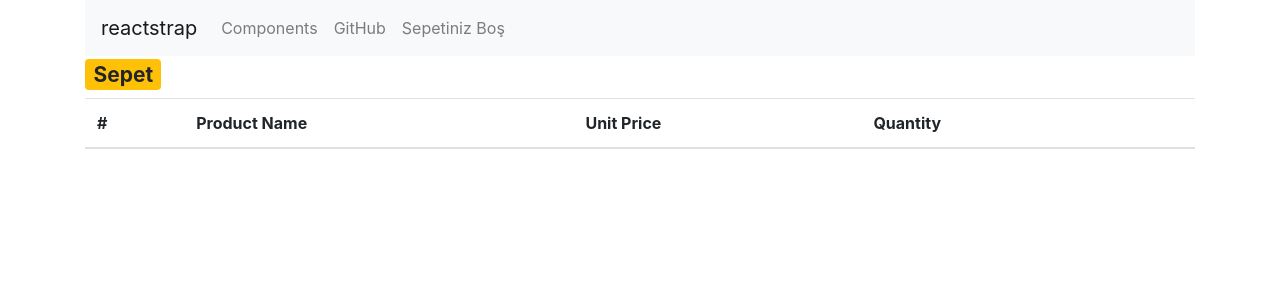
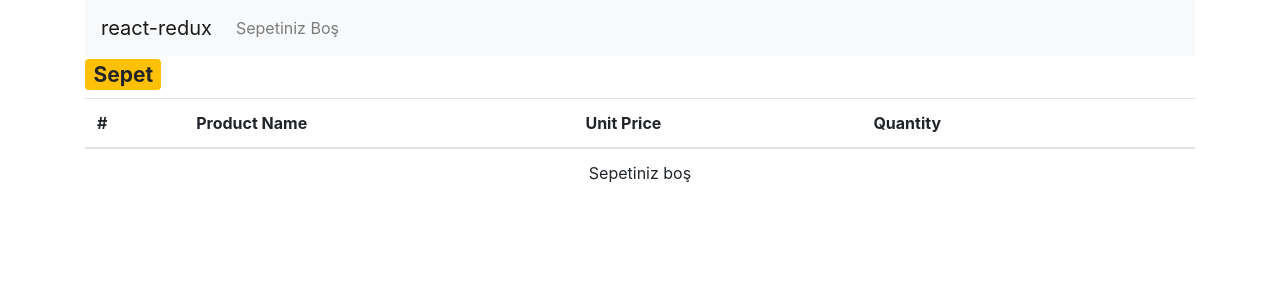
Before and after one commit to emnylmz/react-redux, a React (Create React App) app: page /cart in a window 1280 px wide. Shown: the top 300 px of the page. Built offline with nearby package versions, Linux system fonts and the light colour scheme.

Commit message:
last-commit

```diff
--- a/src/components/cart/CartDetail.js
+++ b/src/components/cart/CartDetail.js
@@ -26,7 +26,9 @@ class CartDetail extends Component {
                         </tr>
                     </thead>
                     <tbody>
-                        {this.props.cart.map(cartItem => (
+                        {
+                            this.props.cart.length > 0 ?
+                                this.props.cart.map(cartItem => (
                                     <tr key={cartItem.product.id}>
                                         <th scope="row">{cartItem.product.id}</th>
                                         <td>{cartItem.product.productName}</td>
@@ -34,7 +36,12 @@ class CartDetail extends Component {
                                         <td>{cartItem.quantity}</td>
                                         <td><Button color="danger" onClick={() => this.props.actions.removeFromCart(cartItem.product)}>X</Button></td>
                                     </tr>
-                        ))}
+                                ))
+                                :
+                                <tr style={{ textAlign: 'center' }}>
+                                    <td colSpan="5">Sepetiniz boş</td>
+                                </tr>
+                        }
                     </tbody>
                 </Table>
             </div>
--- a/src/components/navi/Navi.js
+++ b/src/components/navi/Navi.js
@@ -1,13 +1,6 @@
 import React from 'react';
 import {
-    Collapse,
-    Navbar,
-    NavbarToggler,
-    NavbarBrand,
-    Nav,
-    NavItem,
-    NavLink,
-    NavbarText
+    Collapse, Nav, Navbar, NavbarBrand, NavbarToggler
 } from 'reactstrap';
 import CartSummary from '../cart/CartSummary';
 
@@ -16,28 +9,22 @@ class Navi extends React.Component {
         super(props);
         this.toggle = this.toggle.bind(this);
         this.state = {
-            isOpen:false
+            isOpen: false
         };
     }
     toggle() {
         this.setState({
-            isOpen:!this.state.isOpen
+            isOpen: !this.state.isOpen
         });
     }
     render() {
         return (
             <div>
                 <Navbar color="light" light expand="md">
-                    <NavbarBrand href="/">reactstrap</NavbarBrand>
+                    <NavbarBrand href="/">react-redux</NavbarBrand>
                     <NavbarToggler onClick={this.state.toggle} />
                     <Collapse isOpen={this.state.isOpen} navbar>
                         <Nav className="mr-auto" navbar>
-                            <NavItem>
-                                <NavLink href="/components/">Components</NavLink>
-                            </NavItem>
-                            <NavItem>
-                                <NavLink href="https://github.com/reactstrap/reactstrap">GitHub</NavLink>
-                            </NavItem>
                             <CartSummary></CartSummary>
                         </Nav>
                     </Collapse>
--- a/src/redux/reducers/initialState.js
+++ b/src/redux/reducers/initialState.js
@@ -1,6 +1,8 @@
-export default {
+let initialState = {
     currentCategory: {},
     categories: [],
     products: [],
     cart:[]
 }
+
+export default initialState;
```
Lines whose indentation alone changed are shown as unchanged.
